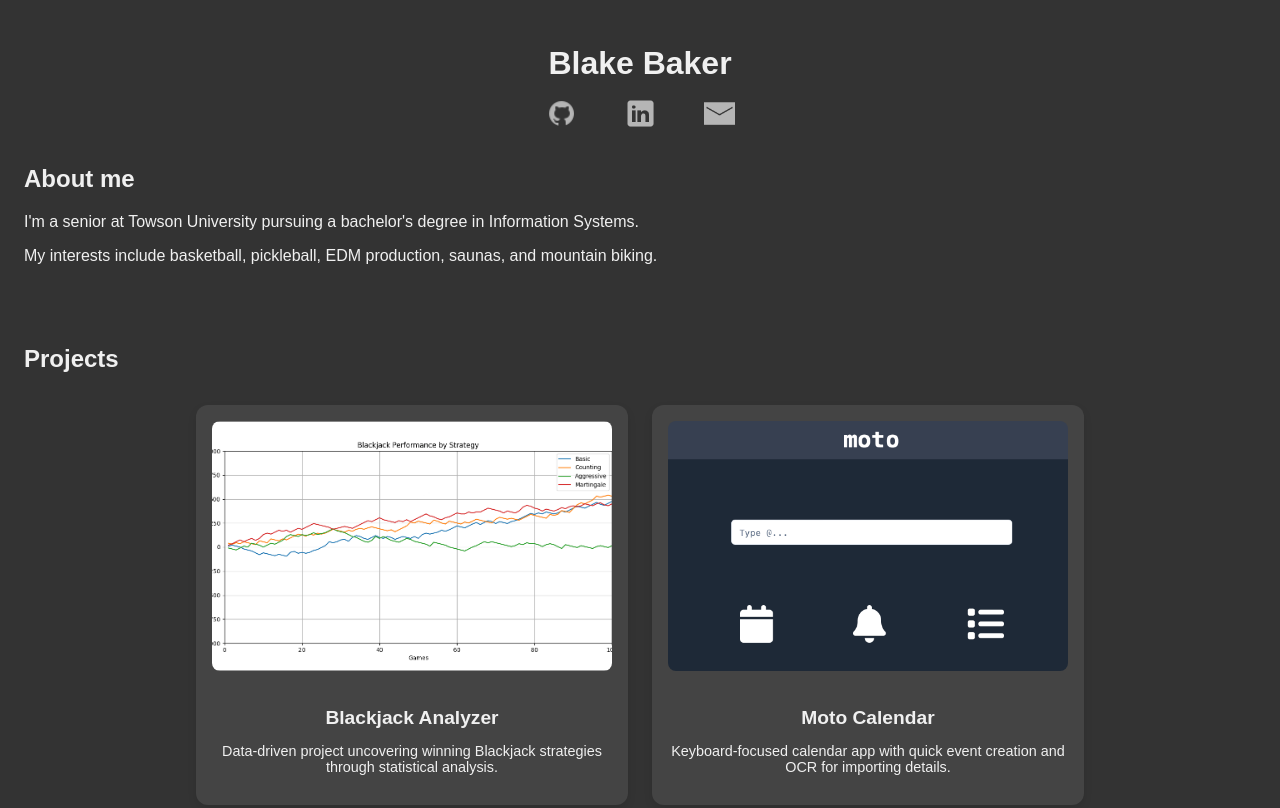
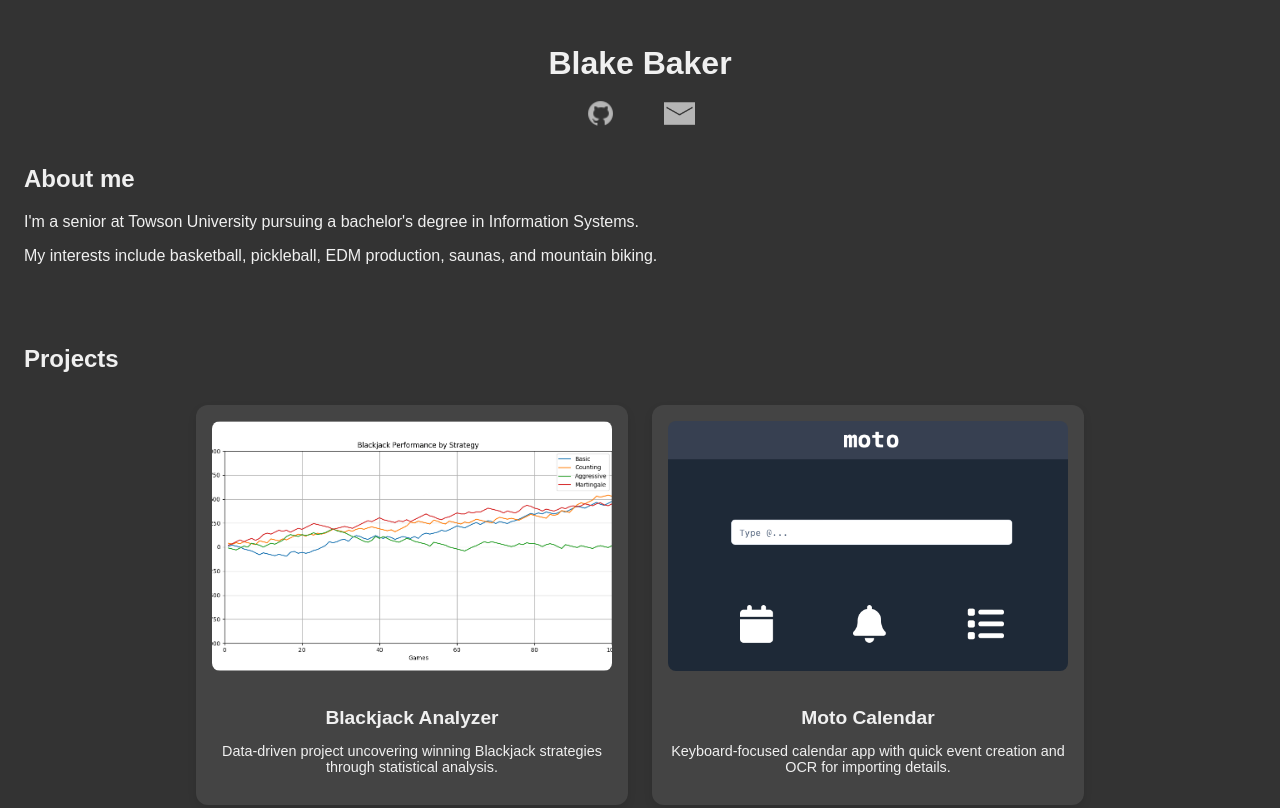
Before and after one commit to beb050123/beb050123.github.io, a plain HTML site: page index.html in a window 1280 px wide. Shown: the top 808 px of the page. Drawn offline with Linux system fonts and the light colour scheme.

Commit message:
Update index.html

```diff
--- a/index.html
+++ b/index.html
@@ -15,9 +15,6 @@
     <div class="social-icons">
         <a href="https://github.com/beb050123" target="_blank">
             <img src="images/github.png" alt="Github">
-        </a>
-        <a href="https://www.linkedin.com/in/blake-baker-0734091b9/" target="_blank">
-            <img src="images/linkedin.png" alt="LinkedIn">
         </a>
         <a href="mailto:bbaker17@students.towson.edu">
             <img src="images/mail.png" alt="Mail">
```
